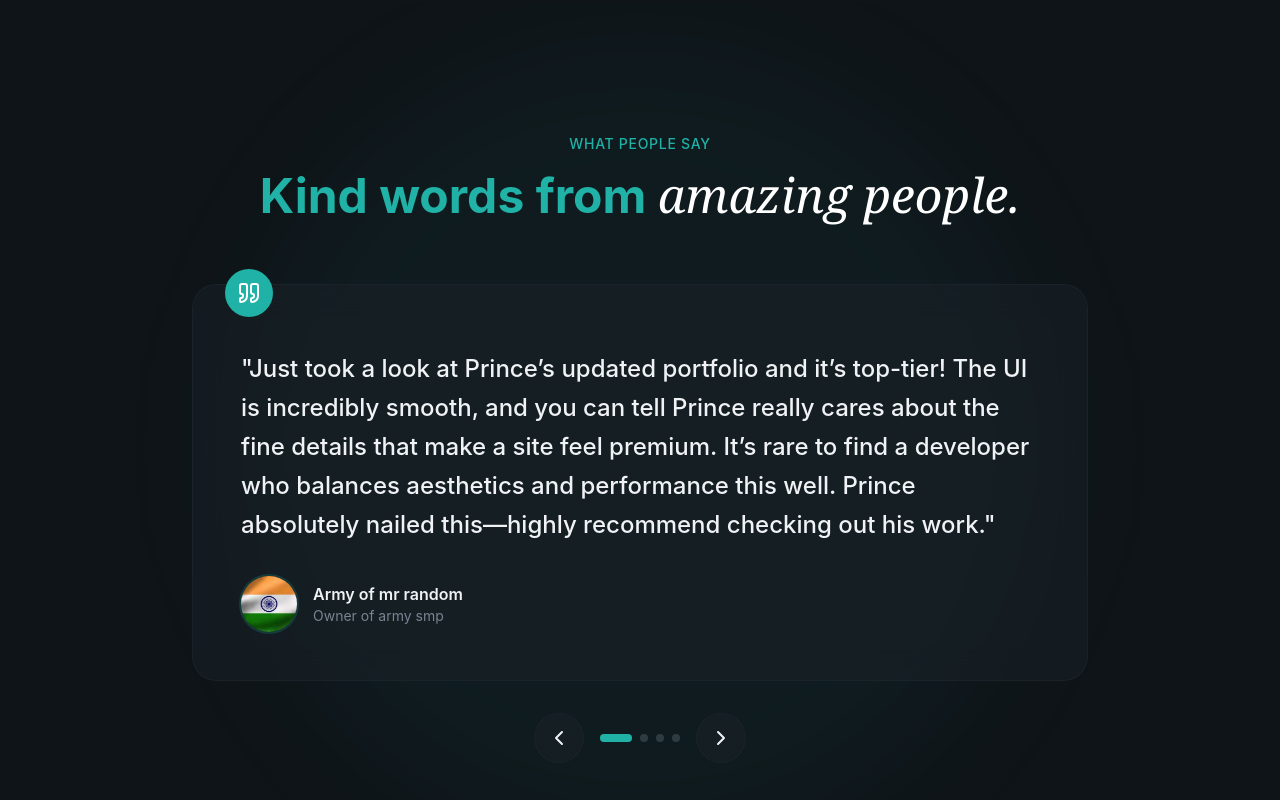
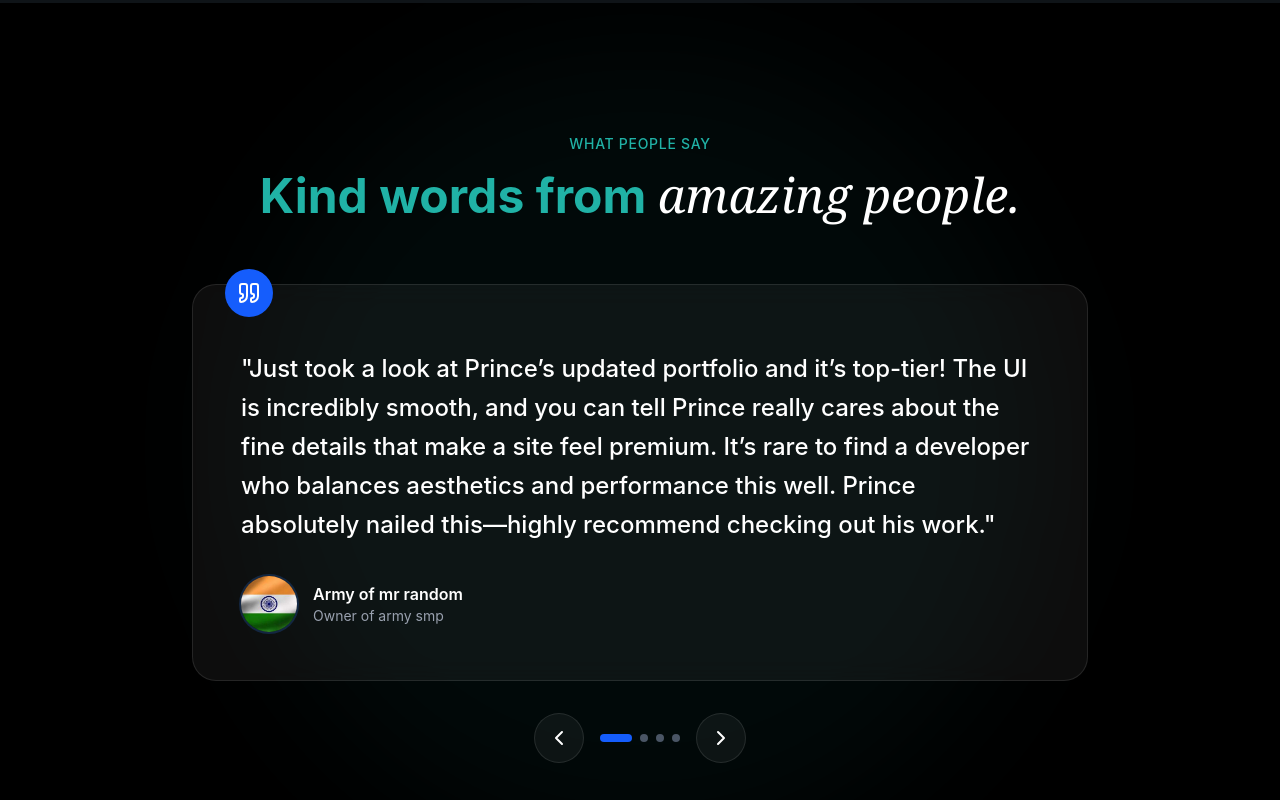
Before and after one commit to PrincePrajapatiXi/Portfolio, a React (Vite) app: page / in a window 1280 px wide. Shown: the part 4700-5500 px from the top of the page. Built offline with nearby package versions, Linux system fonts and the light colour scheme.

Commit message:
Update footer copyright text

```diff
--- a/src/sections/Testimonials.jsx
+++ b/src/sections/Testimonials.jsx
@@ -1,31 +1,27 @@
 import { ChevronLeft, ChevronRight, Quote } from "lucide-react";
-import { useState } from "react";
+import { useState, useEffect } from "react";
 
 const testimonials = [
     {
-        quote:
-            "Just took a look at Prince’s updated portfolio and it’s top-tier! The UI is incredibly smooth, and you can tell Prince really cares about the fine details that make a site feel premium. It’s rare to find a developer who balances aesthetics and performance this well. Prince absolutely nailed this—highly recommend checking out his work.",
+        quote: "Just took a look at Prince’s updated portfolio and it’s top-tier! The UI is incredibly smooth, and you can tell Prince really cares about the fine details that make a site feel premium. It’s rare to find a developer who balances aesthetics and performance this well. Prince absolutely nailed this—highly recommend checking out his work.",
         author: "Army of mr random",
         role: "Owner of army smp",
         avatar: "/review1.jpg",
     },
     {
-        quote:
-            "Took his services recently. The Developer Prince is really friendly and cooperative willing to help when required. He made the site stunning and feel premium with optimised performance! .Totally recommend for everyone. ✌️",
+        quote: "Took his services recently. The Developer Prince is really friendly and cooperative willing to help when required. He made the site stunning and feel premium with optimised performance! .Totally recommend for everyone. ✌️",
         author: "Void",
         role: "Youtuber",
         avatar: "/review2.png",
     },
     {
-        quote:
-            "Prince's expertise in React and TypeScript helped us rebuild our entire frontend in record time. His architectural decisions continue to pay dividends.",
+        quote: "Prince's expertise in React and TypeScript helped us rebuild our entire frontend in record time. His architectural decisions continue to pay dividends.",
         author: "Nukkad gamer",
         role: "Software Engineer, Youtuber",
         avatar: "/review3.JPG",
     },
     {
-        quote:
-            "The portfolio looks serious and better now. Instead of flashy and weird elements it focuses on the key factors and makes the decisions easier. Would really like to try the services.",
+        quote: "The portfolio looks serious and better now. Instead of flashy and weird elements it focuses on the key factors and makes the decisions easier. Would really like to try the services.",
         author: "Utsav",
         role: "Front end developer",
         avatar: "/review4.JPG",
@@ -35,49 +31,43 @@ const testimonials = [
 export const Testimonials = () => {
     const [activeIdx, setActiveIdx] = useState(0);
 
+    // Optimization: Preload all images on mount
+    useEffect(() => {
+        testimonials.forEach((testimonial) => {
+            const img = new Image();
+            img.src = testimonial.avatar;
+        });
+    }, []);
+
     const next = () => {
-        setActiveIdx((prev) => (prev + 1) % testimonials.length)
-
-    }
+        setActiveIdx((prev) => (prev + 1) % testimonials.length);
+    };
 
     const previous = () => {
-        setActiveIdx((prev) => (prev - 1 + testimonials.length) % testimonials.length)
-    }
+        setActiveIdx((prev) => (prev - 1 + testimonials.length) % testimonials.length);
+    };
+
     return (
         <section
             id="testimonials"
-            className="py-16 md:py-32 relative overflow-hidden">
+            className="py-16 md:py-32 relative overflow-hidden bg-black text-white"
+        >
+            {/* Background Glow */}
             <div
                 className="absolute top-1/2 left-1/2
-       w-[400px] h-[400px] md:w-[800px] md:h-[800px] bg-primary/5
-        rounded-full blur-3xl -translate-x-1/2 -translate-y-1/2"
+                w-[400px] h-[400px] md:w-[800px] md:h-[800px] bg-primary/5
+                rounded-full blur-3xl -translate-x-1/2 -translate-y-1/2"
             />
-            <div
-                className="container mx-auto
-      px-4 md:px-6 relative z-10"
-            >
+
+            <div className="container mx-auto px-4 md:px-6 relative z-10">
                 {/* Section Header */}
-                <div
-                    className="text-center max-w-3xl
-        mx-auto mb-8 md:mb-16"
-                >
-                    <span
-                        className="text-secondary-foreground
-          text-sm font-medium tracking-wider
-          uppercase animate-fade-in"
-                    >
+                <div className="text-center max-w-3xl mx-auto mb-8 md:mb-16">
+                    <span className="text-secondary-foreground text-sm font-medium tracking-wider uppercase">
                         What People Say
                     </span>
-                    <h2
-                        className="text-3xl md:text-5xl
-          font-bold mt-3 md:mt-4 mb-4 md:mb-6 animate-fade-in
-          animation-delay-100 text-secondary-foreground"
-                    >
+                    <h2 className="text-3xl md:text-5xl font-bold mt-3 md:mt-4 mb-4 md:mb-6 text-secondary-foreground">
                         Kind words from{" "}
-                        <span
-                            className="font-serif italic
-            font-normal text-white"
-                        >
+                        <span className="font-serif italic font-normal text-white">
                             amazing people.
                         </span>
                     </h2>
@@ -86,31 +76,42 @@ export const Testimonials = () => {
                 {/* Testimonial Carousel */}
                 <div className="max-w-4xl mx-auto">
                     <div className="relative">
-                        {/* Main Testimonial */}
-                        <div className="glass p-5 rounded-2xl md:p-12 md:rounded-3xl glow-border animate-fade-in animation-delay-200">
-                            <div className="absolute -top-3 left-6 w-9 h-9 md:-top-4 md:left-8 md:w-12 md:h-12 rounded-full bg-primary flex items-center justify-center">
-                                <Quote className="w-4 h-4 md:w-6 md:h-6 text-primary-foreground" />
+                        {/* Main Testimonial Card */}
+                        <div className="glass p-5 rounded-2xl md:p-12 md:rounded-3xl border border-white/10 bg-white/5 backdrop-blur-md transition-all duration-500">
+                            <div className="absolute -top-3 left-6 w-9 h-9 md:-top-4 md:left-8 md:w-12 md:h-12 rounded-full bg-blue-600 flex items-center justify-center">
+                                <Quote className="w-4 h-4 md:w-6 md:h-6 text-white" />
                             </div>
 
-                            <blockquote className="text-base md:text-2xl font-medium leading-relaxed mb-5 md:mb-8 pt-4">"{testimonials[activeIdx].quote}"</blockquote>
+                            <blockquote className="text-base md:text-2xl font-medium leading-relaxed mb-5 md:mb-8 pt-4 min-h-[150px]">
+                                "{testimonials[activeIdx].quote}"
+                            </blockquote>
 
                             <div className="flex items-center gap-4">
                                 <img
+                                    key={testimonials[activeIdx].avatar} // Important for re-rendering animation
                                     src={testimonials[activeIdx].avatar}
                                     alt={testimonials[activeIdx].author}
-                                    className="w-10 h-10 md:w-14 md:h-14 rounded-full object-cover ring-2 ring-primary/20"
+                                    className="w-10 h-10 md:w-14 md:h-14 rounded-full object-cover ring-2 ring-blue-500/20"
+                                    loading="eager"
                                 />
                                 <div>
-                                    <div className="text-sm md:text-base font-semibold">{testimonials[activeIdx].author}</div>
-                                    <div className="text-xs md:text-sm text-muted-foreground">{testimonials[activeIdx].role}</div>
+                                    <div className="text-sm md:text-base font-semibold">
+                                        {testimonials[activeIdx].author}
+                                    </div>
+                                    <div className="text-xs md:text-sm text-gray-400">
+                                        {testimonials[activeIdx].role}
+                                    </div>
                                 </div>
                             </div>
                         </div>
                     </div>
 
-                    {/* Testimonials Navigation */}
+                    {/* Navigation Controls */}
                     <div className="flex items-center justify-center gap-3 md:gap-4 mt-6 md:mt-8">
-                        <button className="p-2 md:p-3 rounded-full glass hover:bg-primary/10 hover:text-primary transition-all" onClick={previous}>
+                        <button
+                            className="p-2 md:p-3 rounded-full border border-white/10 bg-white/5 hover:bg-white/10 transition-all"
+                            onClick={previous}
+                        >
                             <ChevronLeft />
                         </button>
 
@@ -119,17 +120,19 @@ export const Testimonials = () => {
                                 <button
                                     key={idx}
                                     onClick={() => setActiveIdx(idx)}
-                                    className={`w-2 h-2 rounded-full transition-all duration-300 ${idx === activeIdx
-                                        ? "w-8 bg-primary"
-                                        : "bg-muted-foreground/30 hover:bg-muted-foreground/50"
-                                        }`}
+                                    className={`h-2 rounded-full transition-all duration-300 ${
+                                        idx === activeIdx
+                                            ? "w-8 bg-blue-600"
+                                            : "w-2 bg-gray-600 hover:bg-gray-400"
+                                    }`}
                                 />
                             ))}
                         </div>
 
                         <button
                             onClick={next}
-                            className="p-2 md:p-3 rounded-full glass hover:bg-primary/10 hover:text-primary transition-all">
+                            className="p-2 md:p-3 rounded-full border border-white/10 bg-white/5 hover:bg-white/10 transition-all"
+                        >
                             <ChevronRight />
                         </button>
                     </div>
```
